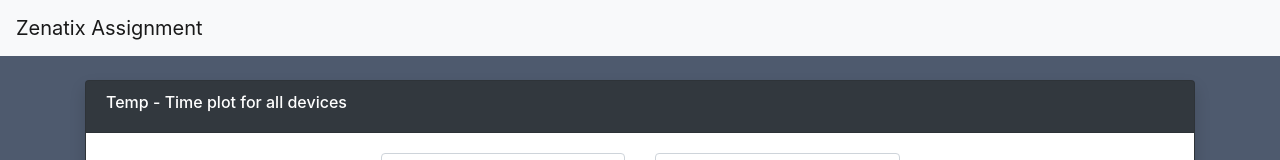
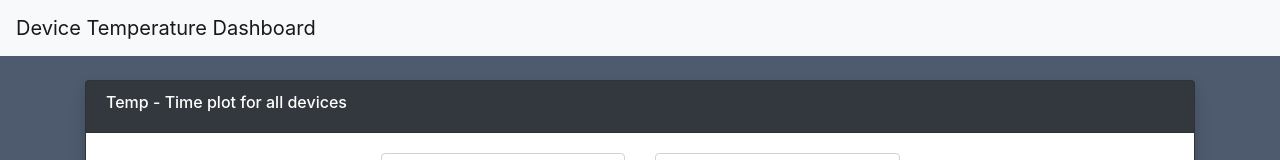
Before and after one commit to nimishvishnoi/device-temperature-dashboard, a React (Create React App) app: page / in a window 1280 px wide. Shown: the top 160 px of the page. Built offline with nearby package versions, Linux system fonts and the light colour scheme.

Commit message:
Updated Name

```diff
--- a/package.json
+++ b/package.json
@@ -1,5 +1,5 @@
 {
-  "name": "zenatix-assignment",
+  "name": "device-temperature-dashboard",
   "version": "0.1.0",
   "private": true,
   "dependencies": {
--- a/src/Components/Navbar/Header.js
+++ b/src/Components/Navbar/Header.js
@@ -5,7 +5,7 @@ import {Navbar} from 'react-bootstrap';
 function Header() {
     return(
         <Navbar bg="light" expand="lg">
-        <Navbar.Brand href="#">Zenatix Assignment</Navbar.Brand>
+        <Navbar.Brand href="#">Device Temperature Dashboard</Navbar.Brand>
       </Navbar>
     )
 }
```
Also changed, not shown: 2 other files (tests, documents, lock files or other folders).
